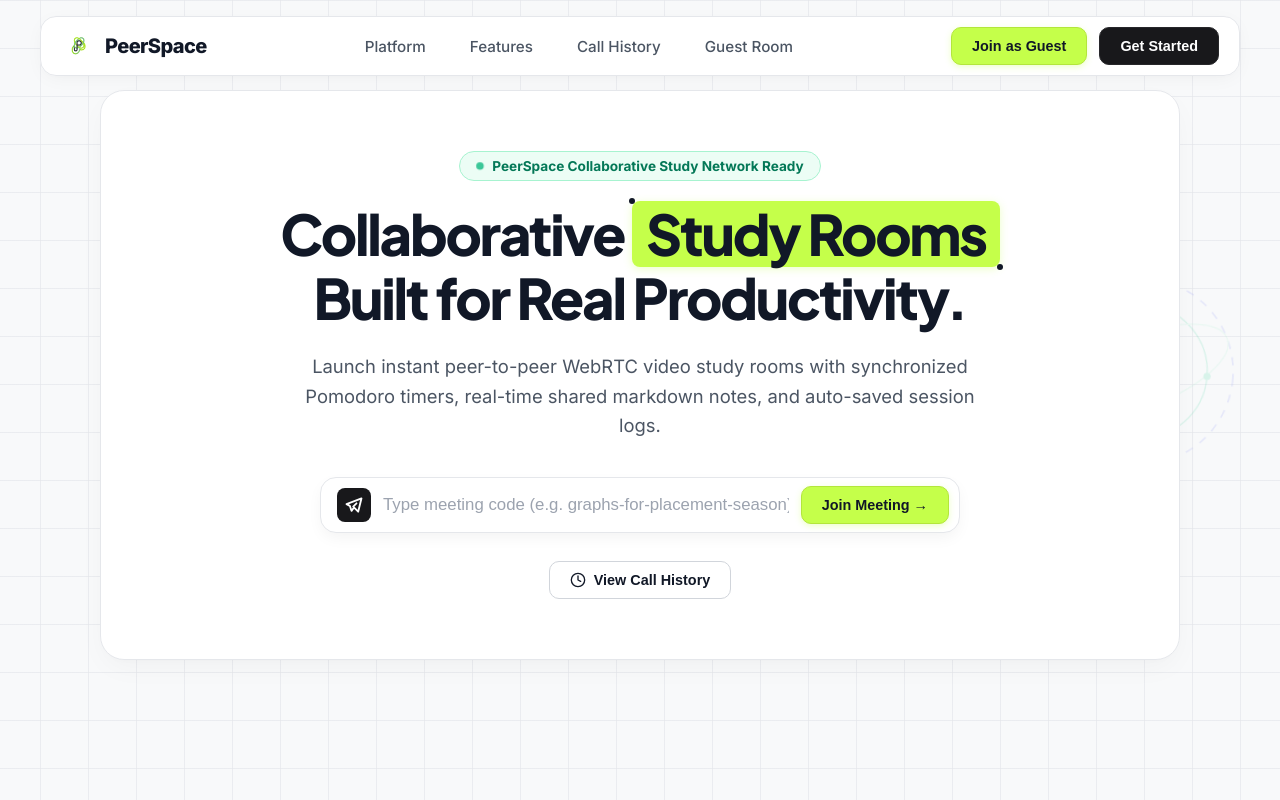
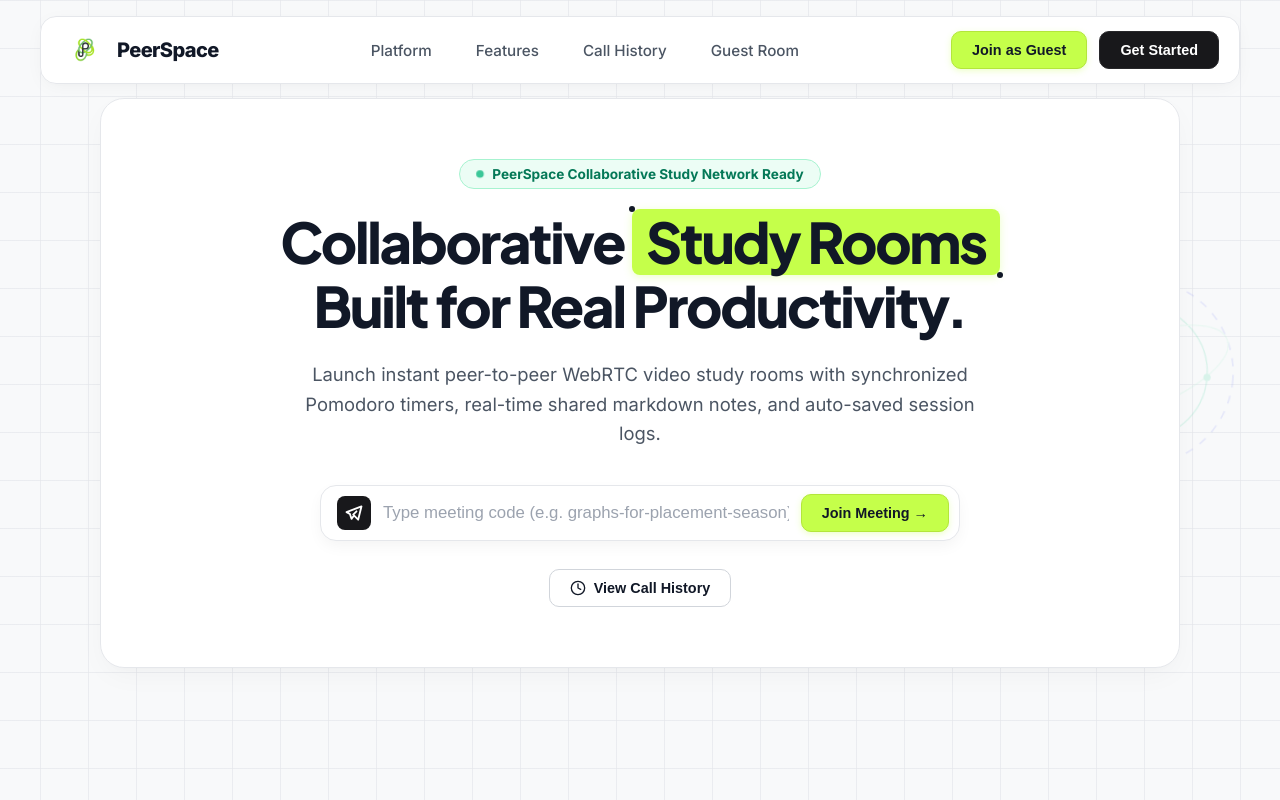
Before and after one commit to Sahilshrma31/PeerSpace, a React (Create React App) app in the folder frontend/: page / in a window 1280 px wide. Shown: the top 800 px of the page. Built offline with nearby package versions, Linux system fonts and the light colour scheme.

Commit message:
style: increase navbar logo size to better match the PeerSpace wordmark

```diff
--- a/frontend/src/components/Navbar.jsx
+++ b/frontend/src/components/Navbar.jsx
@@ -17,7 +17,7 @@ export default function Navbar() {
       <nav className="ramain-navbar">
         {/* Brand Logo (PeerSpace Icon + Text) */}
         <Link to="/home" className="ramain-logo" style={{ display: 'flex', alignItems: 'center', gap: '10px' }}>
-          <PeerSpaceLogoIcon size={34} />
+          <PeerSpaceLogoIcon size={46} />
           <span>PeerSpace</span>
         </Link>
 
```
